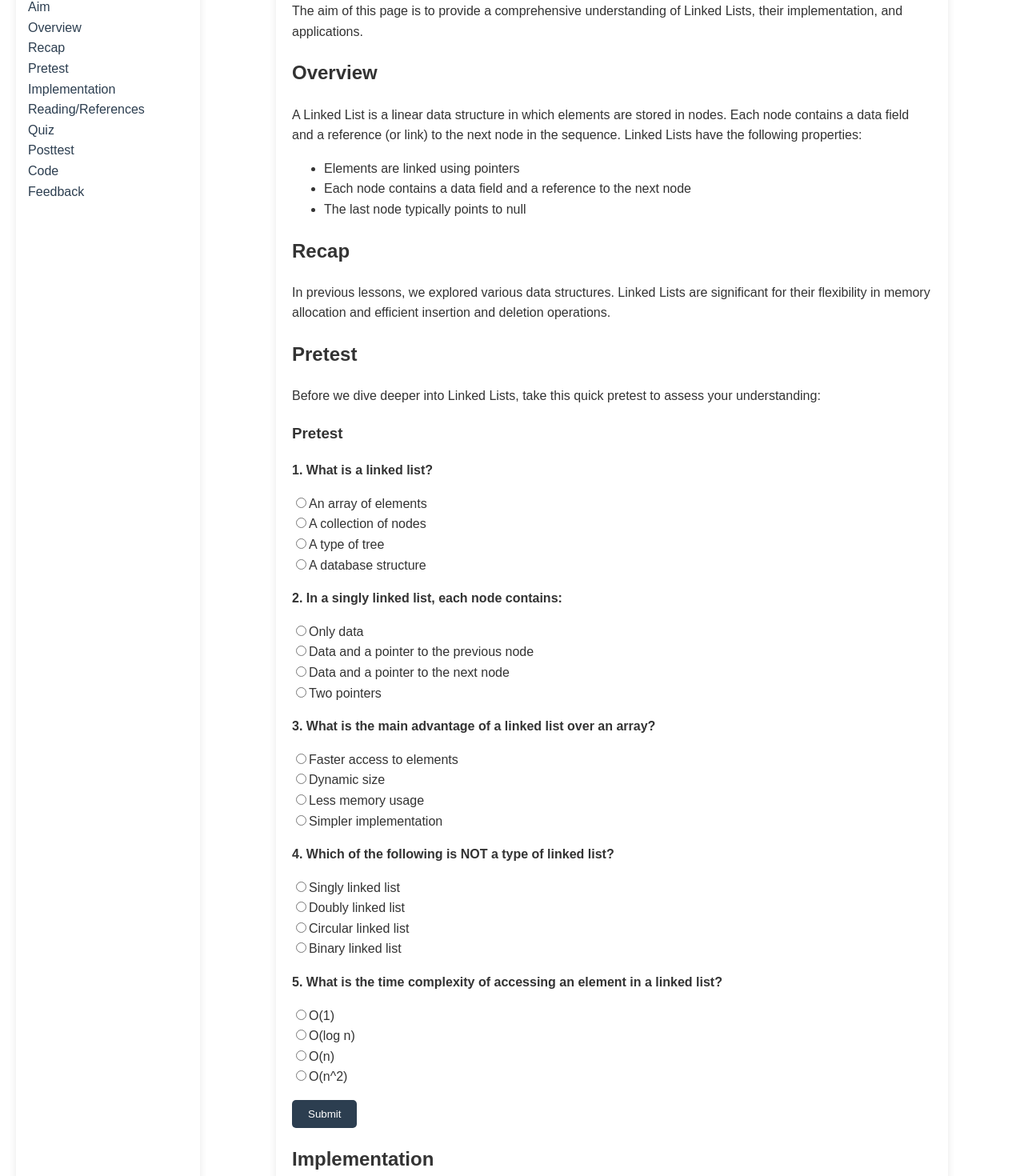
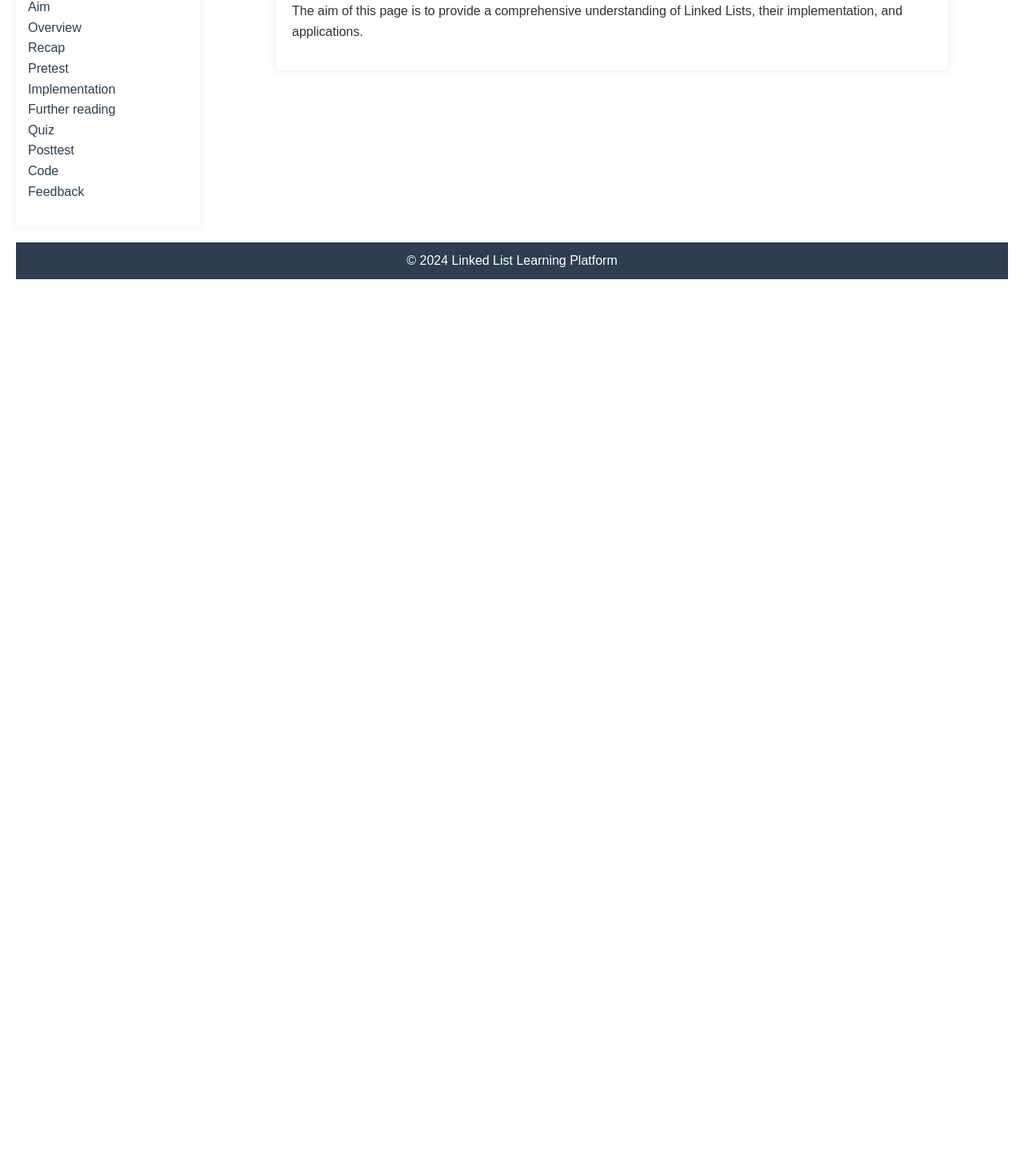
Before and after one commit to mrudulchaudhari/DS-Lab, a React (Vite) app in the folder ds-labs/: page /linked-lists in a window 1280 px wide. Shown: the part 251-1721 px from the top of the page at 80% size. After the commit the page ends 800 px from the top, so only its background shows below. Built offline with nearby package versions, Linux system fonts and the light colour scheme.

Commit message:
updated format of my page

```diff
--- a/ds-labs/src/algorithms/linkedlist/LinkedListPage.jsx
+++ b/ds-labs/src/algorithms/linkedlist/LinkedListPage.jsx
@@ -191,6 +191,107 @@ const QuestionSet = ({ questionSet }) => {
 };
 
 function LinkedListPage() {
+  const [currentSection, setCurrentSection] = useState('aim');
+
+  const handleSectionClick = (sectionId) => {
+    setCurrentSection(sectionId);
+  };
+
+  const renderSectionContent = (sectionId) => {
+    switch (sectionId) {
+      case 'aim':
+        return (
+          <section id="aim">
+            <h2>Aim</h2>
+            <p>The aim of this page is to provide a comprehensive understanding of Linked Lists, their implementation, and applications.</p>
+          </section>
+        );
+      case 'overview':
+        return (
+          <section id="overview">
+            <h2>Overview</h2>
+            <p>A Linked List is a linear data structure in which elements are stored in nodes. Each node contains a data field and a reference (or link) to the next node in the sequence. Linked Lists have the following properties:</p>
+            <ul>
+              <li>Elements are linked using pointers</li>
+              <li>Each node contains a data field and a reference to the next node</li>
+              <li>The last node typically points to null</li>
+            </ul>
+          </section>
+        );
+      case 'recap':
+        return (
+          <section id="recap">
+            <h2>Recap</h2>
+            <p>In previous lessons, we explored various data structures. Linked Lists are significant for their flexibility in memory allocation and efficient insertion and deletion operations.</p>
+          </section>
+        );
+      case 'pretest':
+        return (
+          <section id="pretest">
+            <h2>Pretest</h2>
+            <p>Before we dive deeper into Linked Lists, take this quick pretest to assess your understanding:</p>
+            <QuestionSet questionSet={allQuestions[0]} />
+          </section>
+        );
+      case 'implementation':
+        return (
+          <section id="implementation">
+            <h2>Implementation</h2>
+            <p>This section discusses how to implement a Linked List, including node creation, insertion, deletion, and traversal algorithms.</p>
+            <p>There are 3 major implementations with each having their own applications and their own advantages:</p>
+            <ol>
+              <li><h3>Linear Linked List</h3></li>
+              <li><h3>Doubly Linked List</h3></li>
+              <li><h3>Circular Linked List</h3></li>
+            </ol>
+          </section>
+        );
+      case 'further-reading':
+        return (
+          <section id="further-reading">
+            <h2>Further Reading/References</h2>
+            <p>For more detailed information on Linked Lists, refer to the following resources:</p>
+            <ul>
+              <li><a href="https://www.w3schools.com/dsa/dsa_theory_linkedlists.php">W3-schools - Linked List</a></li>
+              <li><a href="https://www.geeksforgeeks.org/linked-list-in-c/">GeeksforGeeks - Linked List in C</a></li>
+            </ul>
+          </section>
+        );
+      case 'quiz':
+        return (
+          <section id="quiz">
+            <h2>Quiz</h2>
+            <p>Test your knowledge on Linked Lists with this short quiz:</p>
+            <QuestionSet questionSet={allQuestions[1]} />
+          </section>
+        );
+      case 'posttest':
+        return (
+          <section id="posttest">
+            <h2>Posttest</h2>
+            <p>After completing this section, please take the posttest to evaluate what you have learned about Linked Lists:</p>
+            <QuestionSet questionSet={allQuestions[2]} />
+          </section>
+        );
+      case 'code':
+        return (
+          <section id="code">
+            <h2>Code</h2>
+            <p>We will have a sample code for this in C, C++, Java and Python for this.</p>
+          </section>
+        );
+      case 'feedback':
+        return (
+          <section id="feedback">
+            <h2>Feedback</h2>
+            <p>Your feedback is valuable! Please let us know your thoughts on this lesson about Linked Lists.</p>
+          </section>
+        );
+      default:
+        return null;
+    }
+  };
+
   return (
     <div style={{ padding: '20px', fontFamily: 'Arial, sans-serif', backgroundColor: '#fff' }}>
       <header style={{ padding: '10px', backgroundColor: '#2c3e50', color: 'white' }}>
@@ -209,16 +310,20 @@ function LinkedListPage() {
         }}>
           <h2>Contents</h2>
           <ul style={{ listStyleType: 'none', padding: 0 }}>
-            <li><a href="#aim" style={{ textDecoration: 'none', color: '#2c3e50' }}>Aim</a></li>
-            <li><a href="#overview" style={{ textDecoration: 'none', color: '#2c3e50' }}>Overview</a></li>
-            <li><a href="#recap" style={{ textDecoration: 'none', color: '#2c3e50' }}>Recap</a></li>
-            <li><a href="#pretest" style={{ textDecoration: 'none', color: '#2c3e50' }}>Pretest</a></li>
-            <li><a href="#implementation" style={{ textDecoration: 'none', color: '#2c3e50' }}>Implementation</a></li>
-            <li><a href="#further-reading" style={{ textDecoration: 'none', color: '#2c3e50' }}>Reading/References</a></li>
-            <li><a href="#quiz" style={{ textDecoration: 'none', color: '#2c3e50' }}>Quiz</a></li>
-            <li><a href="#posttest" style={{ textDecoration: 'none', color: '#2c3e50' }}>Posttest</a></li>
-            <li><a href="#code" style={{ textDecoration: 'none', color: '#2c3e50' }}>Code</a></li>
-            <li><a href="#feedback" style={{ textDecoration: 'none', color: '#2c3e50' }}>Feedback</a></li>
+            {['aim', 'overview', 'recap', 'pretest', 'implementation', 'further-reading', 'quiz', 'posttest', 'code', 'feedback'].map((section) => (
+              <li key={section}>
+                <a
+                  href={`#${section}`}
+                  style={{ textDecoration: 'none', color: '#2c3e50' }}
+                  onClick={(e) => {
+                    e.preventDefault();
+                    handleSectionClick(section);
+                  }}
+                >
+                  {section.charAt(0).toUpperCase() + section.slice(1).replace('-', ' ')}
+                </a>
+              </li>
+            ))}
           </ul>
         </nav>
 
@@ -233,73 +338,7 @@ function LinkedListPage() {
             marginLeft: 'auto',
             marginRight: 'auto'
           }}>
-            <section id="aim">
-              <h2>Aim</h2>
-              <p>The aim of this page is to provide a comprehensive understanding of Linked Lists, their implementation, and applications.</p>
-            </section>
-
-            <section id="overview">
-              <h2>Overview</h2>
-              <p>A Linked List is a linear data structure in which elements are stored in nodes. Each node contains a data field and a reference (or link) to the next node in the sequence. Linked Lists have the following properties:</p>
-              <ul>
-                <li>Elements are linked using pointers</li>
-                <li>Each node contains a data field and a reference to the next node</li>
-                <li>The last node typically points to null</li>
-              </ul>
-            </section>
-
-            <section id="recap">
-              <h2>Recap</h2>
-              <p>In previous lessons, we explored various data structures. Linked Lists are significant for their flexibility in memory allocation and efficient insertion and deletion operations.</p>
-            </section>
-
-            <section id="pretest">
-              <h2>Pretest</h2>
-              <p>Before we dive deeper into Linked Lists, take this quick pretest to assess your understanding:</p>
-              <QuestionSet questionSet={allQuestions[0]} />
-            </section>
-
-            <section id="implementation">
-              <h2>Implementation</h2>
-              <p>This section discusses how to implement a Linked List, including node creation, insertion, deletion, and traversal algorithms.</p>
-              <p>There are 3 major implementations with each having their own applications and their own advantages:</p>
-              <ol>
-                <li><h3>Linear Linked List</h3></li>
-                <li><h3>Doubly Linked List</h3></li>
-                <li><h3>Circular Linked List</h3></li>
-              </ol>
-            </section>
-
-            <section id="further-reading">
-              <h2>Further Reading/References</h2>
-              <p>For more detailed information on Linked Lists, refer to the following resources:</p>
-              <ul>
-                <li><a href="https://www.w3schools.com/dsa/dsa_theory_linkedlists.php">W3-schools - Linked List</a></li>
-                <li><a href="https://www.geeksforgeeks.org/linked-list-in-c/">GeeksforGeeks - Linked List in C</a></li>
-              </ul>
-            </section>
-
-            <section id="quiz">
-              <h2>Quiz</h2>
-              <p>Test your knowledge on Linked Lists with this short quiz:</p>
-              <QuestionSet questionSet={allQuestions[1]} />
-            </section>
-
-            <section id="posttest">
-              <h2>Posttest</h2>
-              <p>After completing this section, please take the posttest to evaluate what you have learned about Linked Lists:</p>
-              <QuestionSet questionSet={allQuestions[2]} />
-            </section>
-
-            <section id="code">
-              <h2>Code</h2>
-              <p>We will have a sample code for this in C, C++, Java and Python for this.</p>
-            </section>
-
-            <section id="feedback">
-              <h2>Feedback</h2>
-              <p>Your feedback is valuable! Please let us know your thoughts on this lesson about Linked Lists.</p>
-            </section>
+            {renderSectionContent(currentSection)}
           </div>
         </main>
       </div>
@@ -311,7 +350,7 @@ function LinkedListPage() {
         color: "white",
         marginTop: "20px"
       }}>
-        <p>© 2024 Linked List Education</p>
+        &copy; 2024 Linked List Learning Platform
       </footer>
     </div>
   );
```
Also changed, not shown: ds-labs/src/algorithms/BST/Tree.jsx (added).
